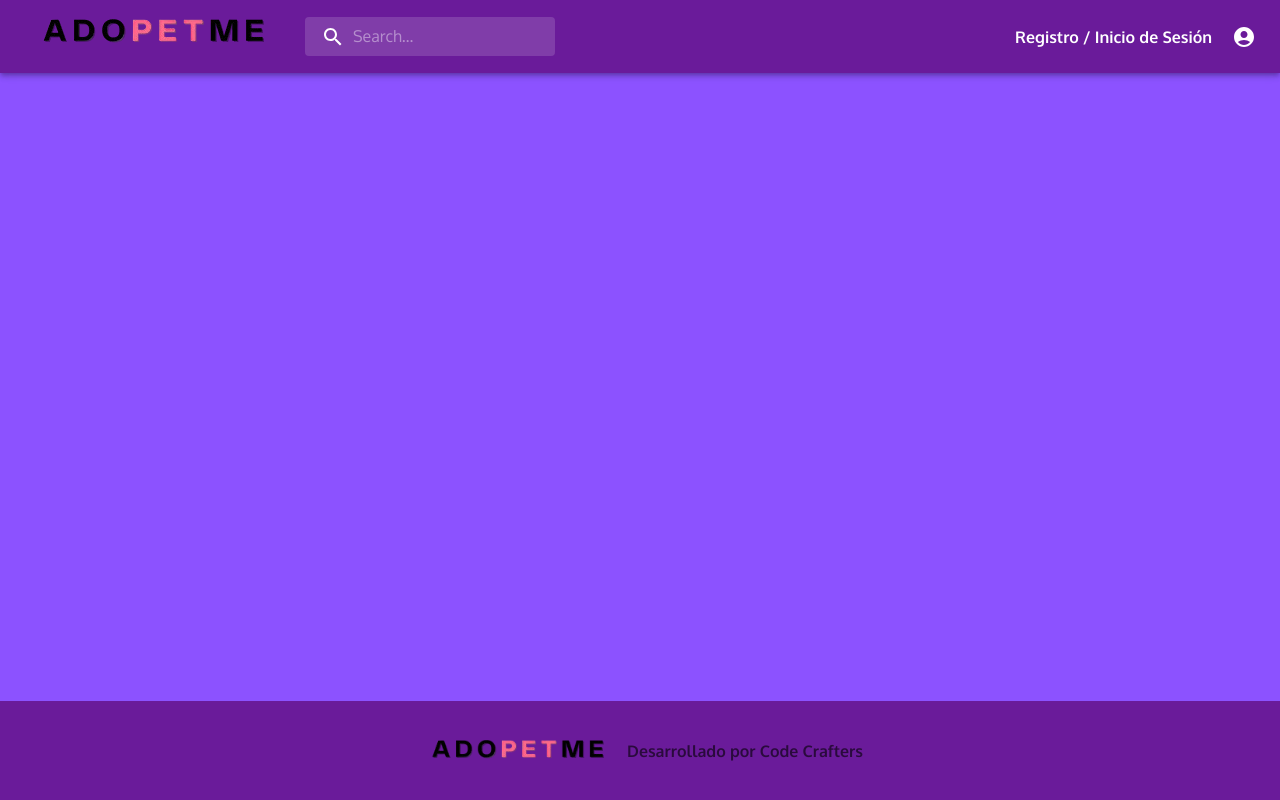
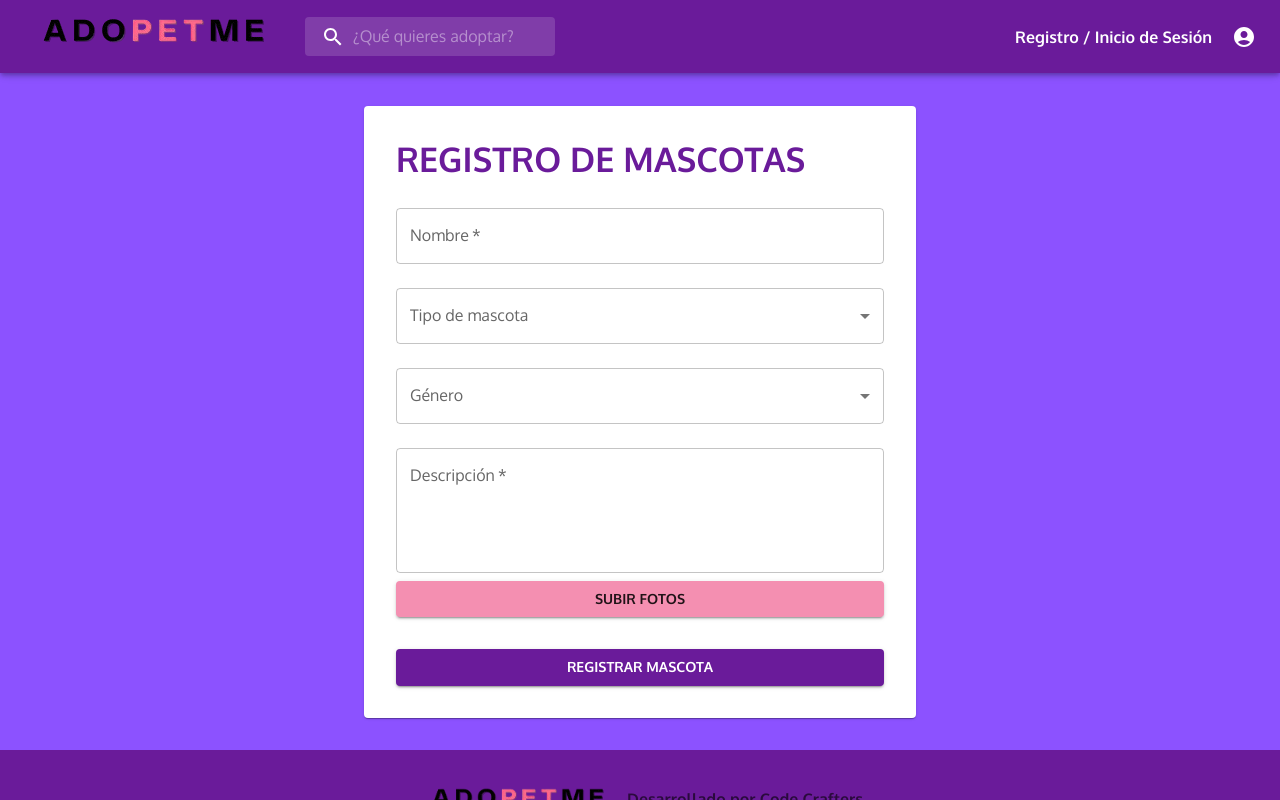
Before and after one commit to No-Country-simulation/c19-20-m-java-react, a React (Create React App) app in the folder frontend/adopetme/: page /registro-mascotas in a window 1280 px wide. Built offline with nearby package versions, Linux system fonts and the light colour scheme; a web font is replaced by a local one.

Commit message:
creación pagina de registro de mascotas y ruta puesta en el router

```diff
--- a/frontend/adopetme/package.json
+++ b/frontend/adopetme/package.json
@@ -14,6 +14,7 @@
     "react": "^18.3.1",
     "react-dom": "^18.3.1",
     "react-icons": "^5.2.1",
+    "react-responsive-carousel": "^3.2.23",
     "react-router-dom": "^6.25.1",
     "react-scripts": "5.0.1",
     "web-vitals": "^2.1.4"
--- /dev/null
+++ b/frontend/adopetme/src/Pages/PetForm.jsx
@@ -0,0 +1,138 @@
+import React, { useState } from 'react';
+import { ThemeProvider } from '@mui/material/styles';
+import {
+    Container,
+    Box,
+    Typography,
+    TextField,
+    MenuItem,
+    Select,
+    InputLabel,
+    FormControl,
+    Button,
+    Grid,
+    Paper,
+} from '@mui/material';
+import { styled } from '@mui/system';
+import theme from '../theme';
+
+
+
+const FormWrapper = styled(Paper)(({ theme }) => ({
+    padding: theme.spacing(4),
+    marginTop: theme.spacing(4),
+    marginBottom: theme.spacing(4),
+}));
+
+const PetForm = () => {
+    const [petName, setPetName] = useState('');
+    const [petType, setPetType] = useState('');
+    const [gender, setGender] = useState('');
+    const [description, setDescription] = useState('');
+    const [files, setFiles] = useState([]);
+
+    const handleFileChange = (event) => {
+        const chosenFiles = Array.from(event.target.files);
+        if (chosenFiles.length <= 4) {
+            setFiles(chosenFiles);
+        } else {
+            alert("You can only upload a maximum of 4 files.");
+        }
+    };
+
+    return (
+        <ThemeProvider theme={theme}>
+            <Container maxWidth="sm">
+                <FormWrapper>
+                    <Typography variant="h4" component="h1" gutterBottom color="primary" sx={{ fontWeight: 'bold' }}>
+                        REGISTRO DE MASCOTAS
+                    </Typography>
+                    <Box component="form">
+                        <TextField
+                            fullWidth
+                            label="Nombre"
+                            placeholder="Nombre de tu mascota"
+                            variant="outlined"
+                            margin="normal"
+                            value={petName}
+                            onChange={(e) => setPetName(e.target.value)}
+                            required
+                        />
+                        <FormControl fullWidth variant="outlined" margin="normal">
+                            <InputLabel id="pet-type-label">Tipo de mascota</InputLabel>
+                            <Select
+                                labelId="pet-type-label"
+                                value={petType}
+                                onChange={(e) => setPetType(e.target.value)}
+                                label="Tipo de mascota"
+                                required
+                            >
+                                <MenuItem value="Perro">Perro</MenuItem>
+                                <MenuItem value="Gato">Gato</MenuItem>
+                            </Select>
+                        </FormControl>
+                        <FormControl fullWidth variant="outlined" margin="normal">
+                            <InputLabel id="gender-label">Género</InputLabel>
+                            <Select
+                                labelId="gender-label"
+                                value={gender}
+                                onChange={(e) => setGender(e.target.value)}
+                                label="Género"
+                                required
+                            >
+                                <MenuItem value="Macho">Macho</MenuItem>
+                                <MenuItem value="Hembra">Hembra</MenuItem>
+                            </Select>
+                        </FormControl>
+                        <TextField
+                            fullWidth
+                            label="Descripción"
+                            placeholder="Describe a tu mascota..."
+                            multiline
+                            rows={4}
+                            variant="outlined"
+                            margin="normal"
+                            value={description}
+                            onChange={(e) => setDescription(e.target.value)}
+                            inputProps={{ maxLength: 200 }}
+                            required
+                        />
+                        <Button
+                            variant="contained"
+                            component="label"
+                            color="secondary"
+                            fullWidth
+                            margin="normal"
+                        >
+                            Subir Fotos
+                            <input
+                                type="file"
+                                hidden
+                                multiple
+                                accept="image/*"
+                                onChange={handleFileChange}
+                                required
+                            />
+                        </Button>
+                        {files.length > 0 && (
+                            <Box mt={2}>
+                                <Typography variant="body2">
+                                    {files.length} archivo(s) seleccionados
+                                </Typography>
+                            </Box>
+                        )}
+                        <Grid container spacing={2} mt={2}>
+                            <Grid item xs={12}>
+                                <Button type="submit" variant="contained" color="primary" fullWidth>
+                                    Registrar Mascota
+                                </Button>
+                            </Grid>
+                        </Grid>
+                    </Box>
+                </FormWrapper>
+            </Container>
+        </ThemeProvider>
+    );
+};
+
+export default PetForm;
--- a/frontend/adopetme/src/components/Home/Banner.jsx
+++ b/frontend/adopetme/src/components/Home/Banner.jsx
@@ -23,6 +23,7 @@ const Banner = styled.div`
 const TextContainer = styled(Box)`
     color: #fff;
     font-family:"Fira Sans Condensed", sans-serif;
+    font-weight: bold;
 
 
 `;
@@ -30,14 +31,15 @@ const TextContainer = styled(Box)`
 const Logo = styled.img`
     width: auto;
     height: auto;
-
+    margin: 50px;
+    margin-left: 10px;
 `;
 
 const HomeBanner = () => {
     return (
         <Banner>
             <TextContainer>
-                <Typography variant="h4">en ADOPETME las mascotas tienen una segunda oportunidad</Typography>
+                <Typography variant="h3"fontWeight="fontWeightBold">En ADOPETME las mascotas tienen una segunda oportunidad.</Typography>
             </TextContainer>
             <Logo src={logoImage} alt="Logo Adopetme" />
         </Banner>
--- a/frontend/adopetme/src/components/Home/Footer.jsx
+++ b/frontend/adopetme/src/components/Home/Footer.jsx
@@ -13,9 +13,9 @@ const FooterContainer = styled(Box)(({ theme }) => ({
 }));
 
 const Logo = styled("img")({
-  width: "200px", // Ancho del logo
-  height: "auto", // Mantener relación de aspecto
-  marginRight: "10px", // Espacio entre el logo y el texto
+    width: "200px",
+    height: "auto",
+    marginRight: "10px",
 });
 
 const Footer = () => {
--- a/frontend/adopetme/src/components/Home/Header.jsx
+++ b/frontend/adopetme/src/components/Home/Header.jsx
@@ -117,8 +117,12 @@ export default function PrimarySearchAppBar() {
       open={isMenuOpen}
       onClose={handleMenuClose}
     >
+
       <MenuItem onClick={handleOpenLogin}>Profile</MenuItem>
       <MenuItem onClick={handleOpenLogin}>My account</MenuItem>
+=======
+      <MenuItem onClick={handleMenuClose}>Inicio Sesión</MenuItem>
+      <MenuItem onClick={handleMenuClose}>Registro Mascota</MenuItem>
     </Menu>
   );
 
@@ -186,8 +190,13 @@ export default function PrimarySearchAppBar() {
               <SearchIcon />
             </SearchIconWrapper>
             <StyledInputBase
-              placeholder="Search…"
-              inputProps={{ "aria-label": "search" }}
+
+              // placeholder="Search…"
+              // inputProps={{ "aria-label": "search" }}
+
+              placeholder="¿Qué quieres adoptar?"
+              inputProps={{ 'aria-label': 'search' }}
+
             />
           </Search>
           <Box sx={{ flexGrow: 1 }} />
--- a/frontend/adopetme/src/routers/MainRouter.jsx
+++ b/frontend/adopetme/src/routers/MainRouter.jsx
@@ -6,6 +6,9 @@ import Home from "../Pages/Home/index";
 import PublicationsPets from "../components/Pets/PublicationsPets";
 import MainLayout from "../Pages/layout/MainLayout";
 import AdoptPets from "../components/Pets/AdoptPets";
+import PetForm from "../Pages/PetForm";
+
+
 
 const MainRouter = () => {
   return (
@@ -15,6 +18,7 @@ const MainRouter = () => {
           <Route path="/" element={<Home />} />
           <Route path="/publicaciones" element={<PublicationsPets />} />
           <Route path="/adopcion" element={<AdoptPets />} />
+          <Route path="/registro-mascotas" element={<PetForm />} />
         </Routes>
       </MainLayout>
     </BrowserRouter>
--- a/frontend/adopetme/src/theme.js
+++ b/frontend/adopetme/src/theme.js
@@ -1,10 +1,10 @@
-import { purple, pink } from "@mui/material/colors";
+import { pink } from "@mui/material/colors";
 import { createTheme } from "@mui/material/styles";
 
 const theme = createTheme({
   palette: {
     primary: {
-      main: purple[800],
+      main: "#6a1b9a",
     },
     secondary: {
       main: pink[200],
```
Also changed, not shown: frontend/adopetme/src/components/shared/logo-1.png, 1 other file (tests, documents, lock files or other folders). Lines whose indentation alone changed are shown as unchanged.
